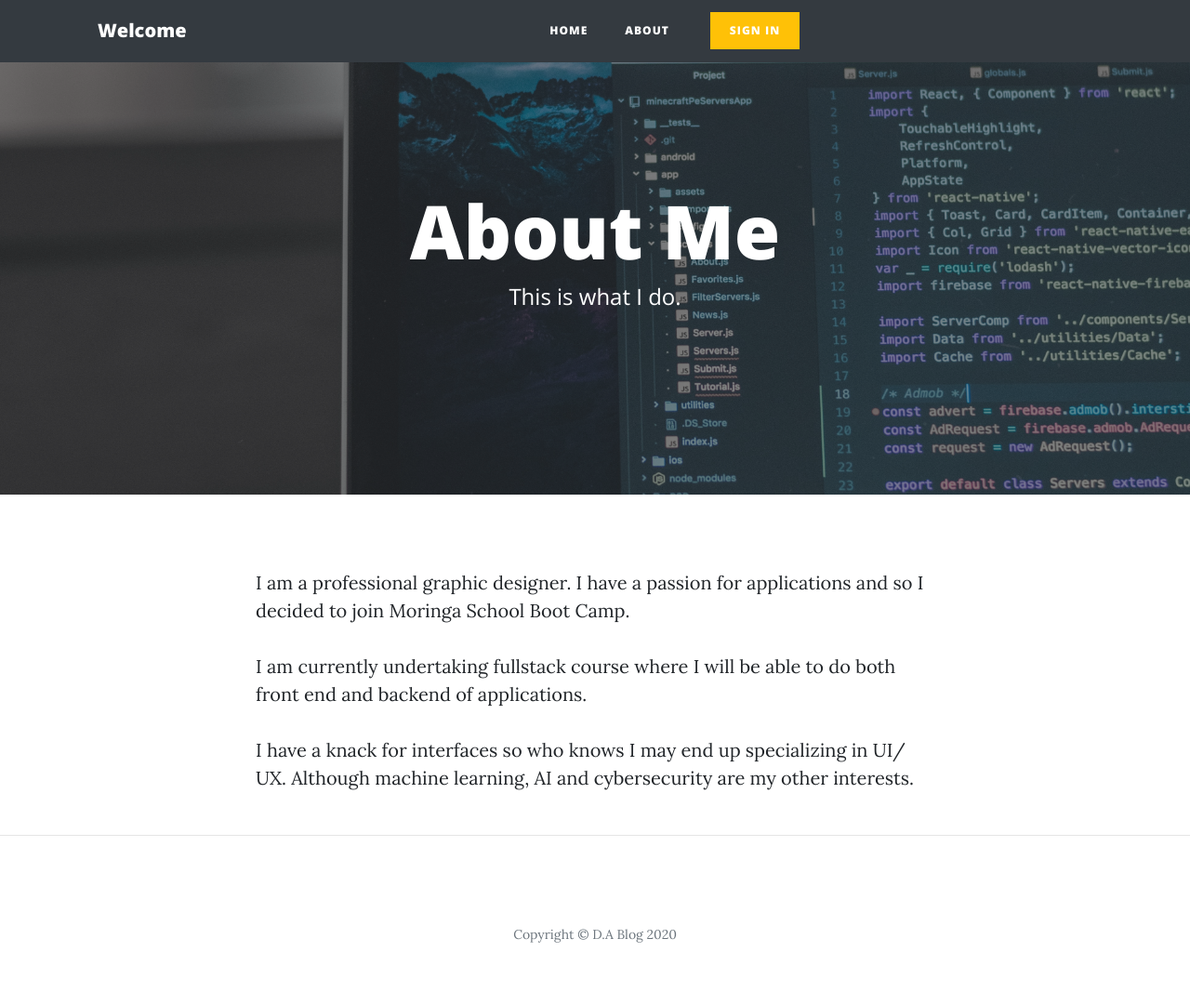
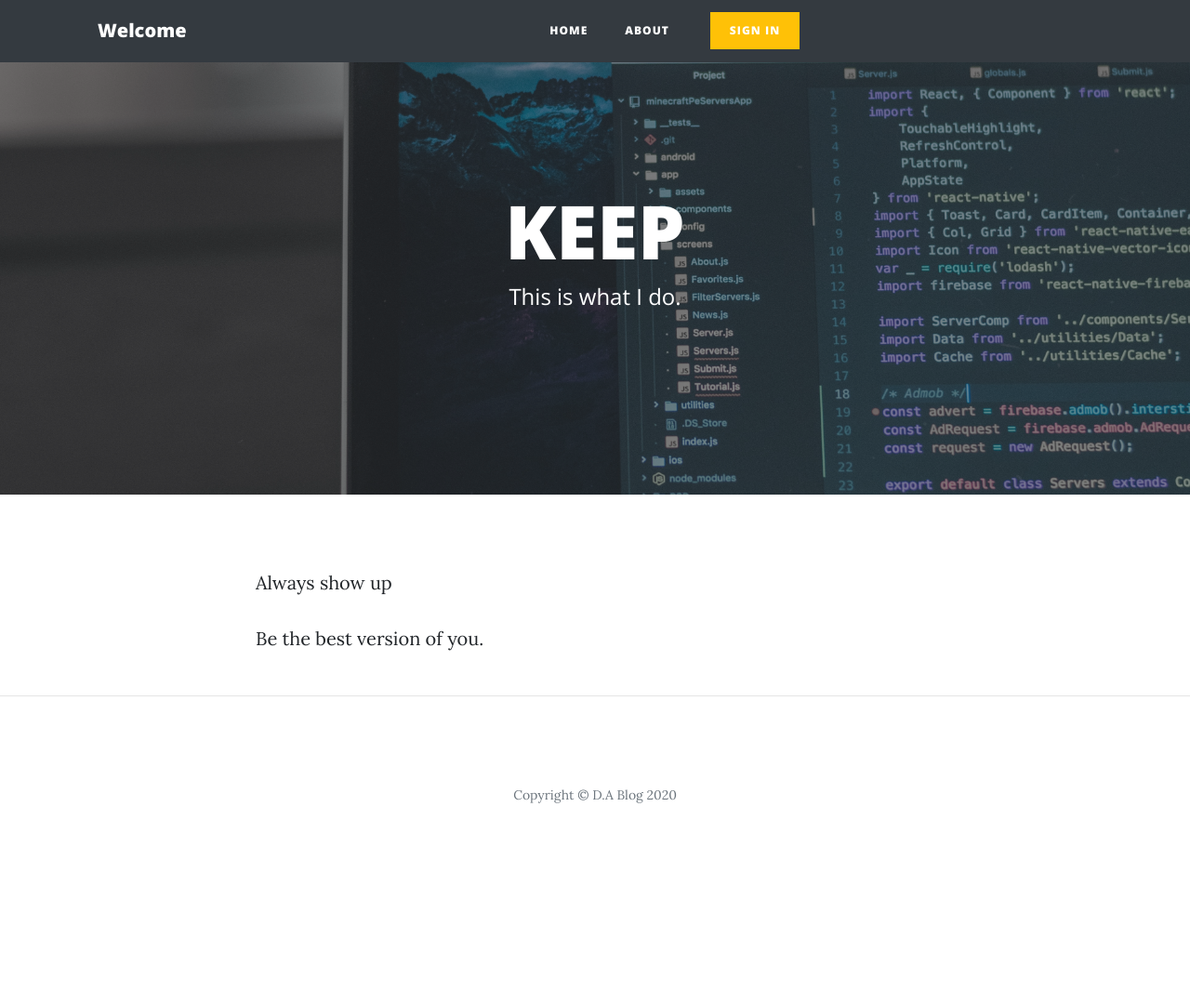
Before and after one commit to samwendo/test-run, a Flask app: page /about in a window 1280 px wide. Shown: the whole page at 93% size. After the commit the page ends 864 px from the top, so only its background shows below. Run offline with Flask 2, Linux system fonts and the light colour scheme; some libraries are stand-ins or nearby versions.

Commit message:
about me

```diff
--- a/app/templates/about.html
+++ b/app/templates/about.html
@@ -8,7 +8,7 @@
     <div class="row">
       <div class="col-lg-8 col-md-10 mx-auto">
         <div class="page-heading">
-          <h1>About Me</h1>
+          <h1>KEEP</h1>
           <span class="subheading">This is what I do.</span>
         </div>
       </div>
@@ -20,9 +20,8 @@
 <div class="container">
   <div class="row">
     <div class="col-lg-8 col-md-10 mx-auto">
-      <p>I am a professional graphic designer. I have a passion for applications and so I decided to join Moringa School Boot Camp.</p>
-      <p>I am currently undertaking fullstack course where I will be able to do both front end and backend of applications.</p>
-      <p>I have a knack for interfaces so who knows I may end up specializing in UI/ UX. Although machine learning, AI and cybersecurity are my other interests.</p>
+      <p>Always show up</p>
+      <p>Be the best version of you.</p>
     </div>
   </div>
 </div>
```
